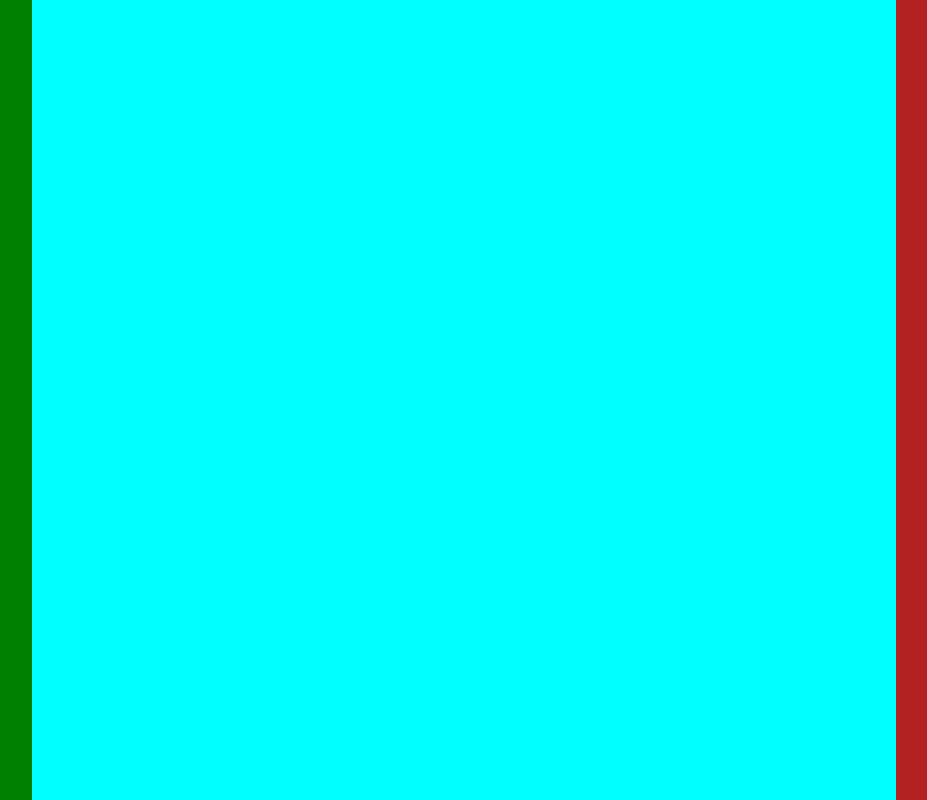
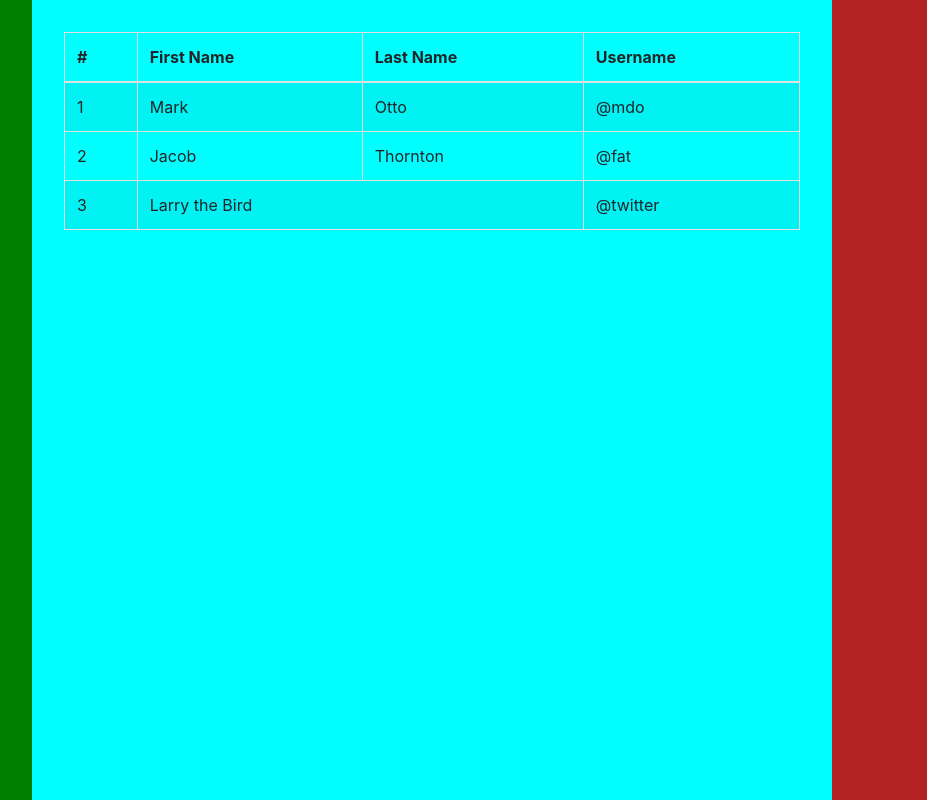
Before and after one commit to aaronpio/challenge, a React (Create React App) app: page / in a window 1280 px wide. Shown: the whole page, without its empty margins (128-1055 px from the left). Built offline with nearby package versions, Linux system fonts and the light colour scheme; the HTML template or start-up script is replaced by a standard one.

Commit message:
Add boostrap table

```diff
--- a/src/components/Details.module.scss
+++ b/src/components/Details.module.scss
@@ -1,4 +1,4 @@
 .detail_tab {
-  width: 16rem;
+  width: 20rem;
   background-color: firebrick;
 }
--- a/src/components/TableContainer.jsx
+++ b/src/components/TableContainer.jsx
@@ -1,9 +1,41 @@
 import React from "react";
 import styles from "./TableContainer.module.scss";
-//import Table from "react-bootstrap/Table";
+import Table from "react-bootstrap/Table";
 
 const TableContainer = () => {
-  return <div className={styles.table_container}></div>;
+  return (
+    <div className={styles.table_container}>
+      <Table striped bordered hover>
+        <thead>
+          <tr>
+            <th>#</th>
+            <th>First Name</th>
+            <th>Last Name</th>
+            <th>Username</th>
+          </tr>
+        </thead>
+        <tbody>
+          <tr>
+            <td>1</td>
+            <td>Mark</td>
+            <td>Otto</td>
+            <td>@mdo</td>
+          </tr>
+          <tr>
+            <td>2</td>
+            <td>Jacob</td>
+            <td>Thornton</td>
+            <td>@fat</td>
+          </tr>
+          <tr>
+            <td>3</td>
+            <td colSpan="2">Larry the Bird</td>
+            <td>@twitter</td>
+          </tr>
+        </tbody>
+      </Table>
+    </div>
+  );
 };
 
 export default TableContainer;
--- a/src/components/TableContainer.module.scss
+++ b/src/components/TableContainer.module.scss
@@ -2,4 +2,5 @@
   flex-grow: 2;
   width: 1rem;
   background-color: aqua;
+  padding: 2rem;
 }
```
